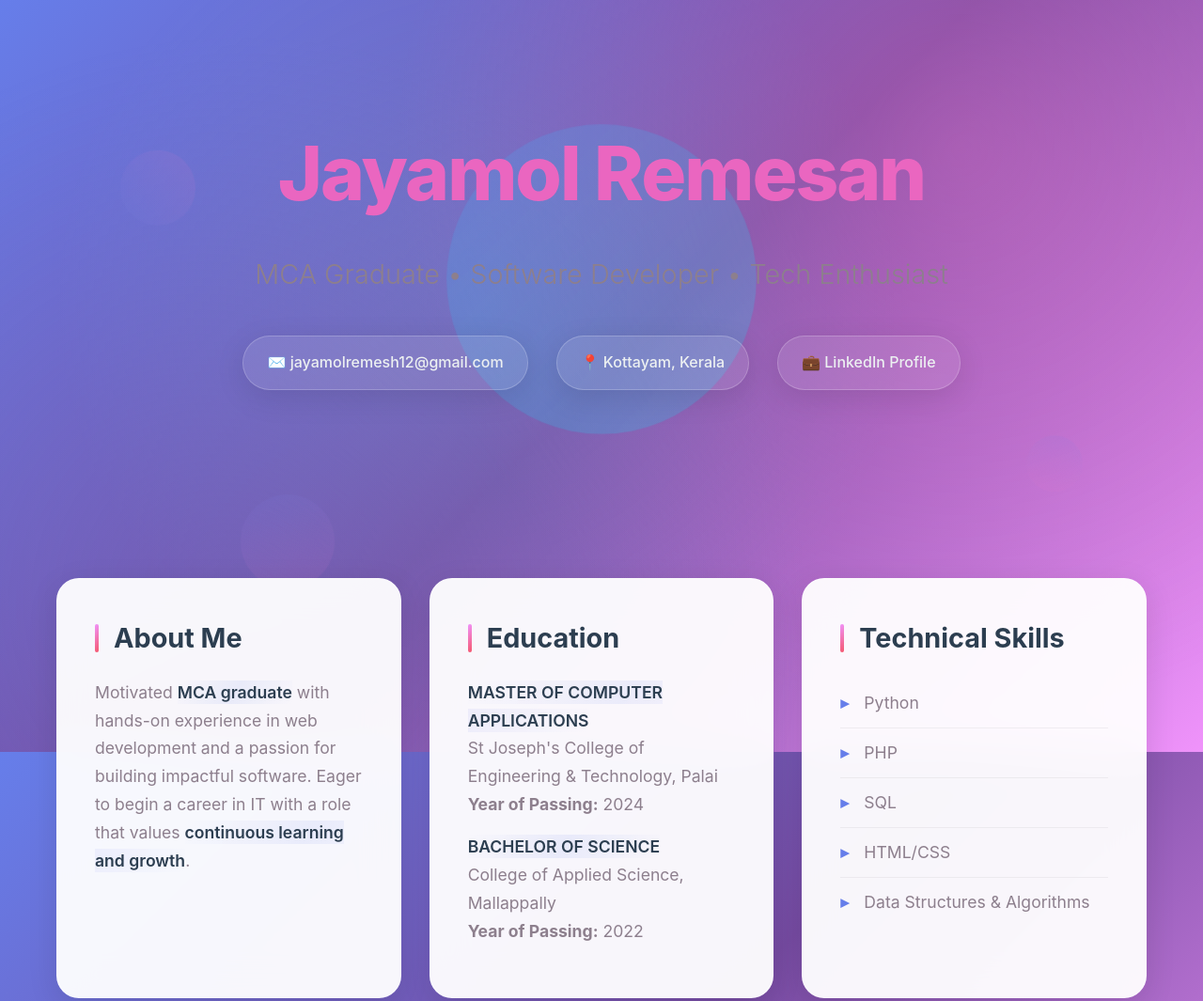
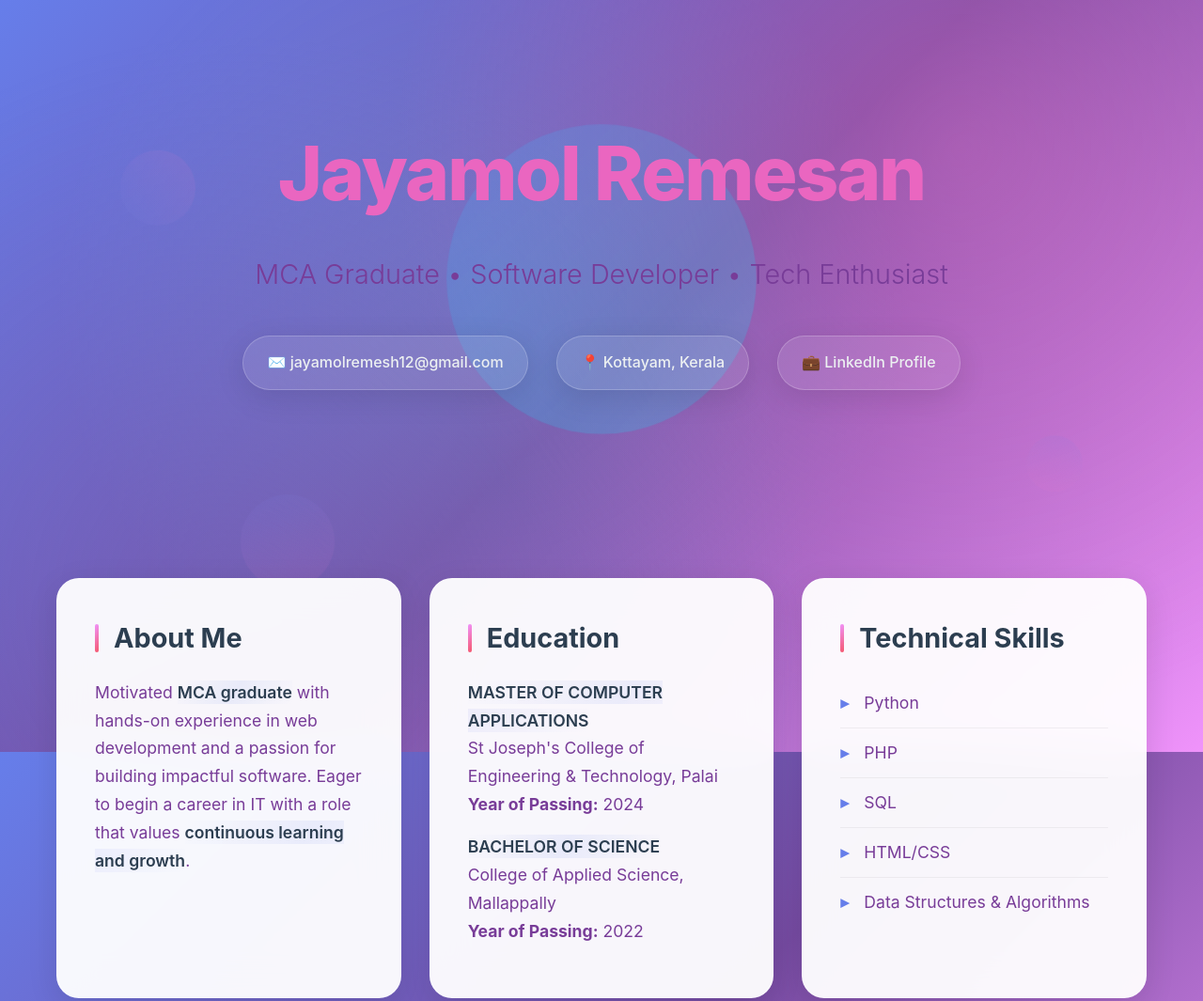
Before and after one commit to jayamolremesan2024/Portfolio, a plain HTML site: page index.html in a window 1280 px wide. Shown: the top 1065 px of the page at 94% size. Drawn offline with Linux system fonts and the light colour scheme.

Commit message:
index.html

```diff
--- a/index.html
+++ b/index.html
@@ -20,7 +20,7 @@
       --glass-bg: rgba(255, 255, 255, 0.1);
       --glass-border: rgba(255, 255, 255, 0.2);
       --text-primary: #2c3e50;
-      --text-secondary: #8d7f8d;
+      --text-secondary: #783c98;
       --text-light: #ecf0f1;
       --shadow-light: 0 8px 32px rgba(0, 0, 0, 0.1);
       --shadow-medium: 0 12px 40px rgba(0, 0, 0, 0.15);
```
